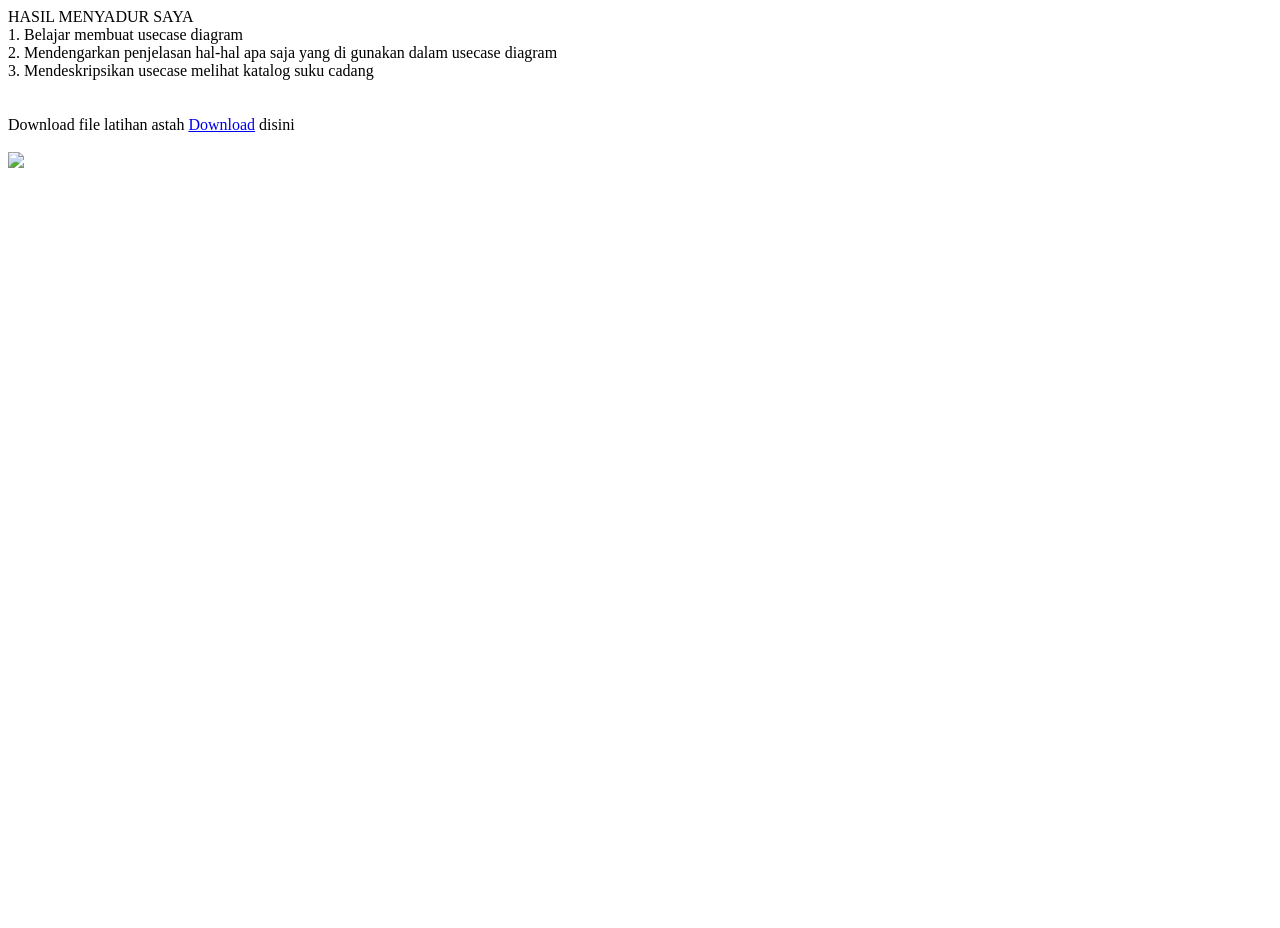
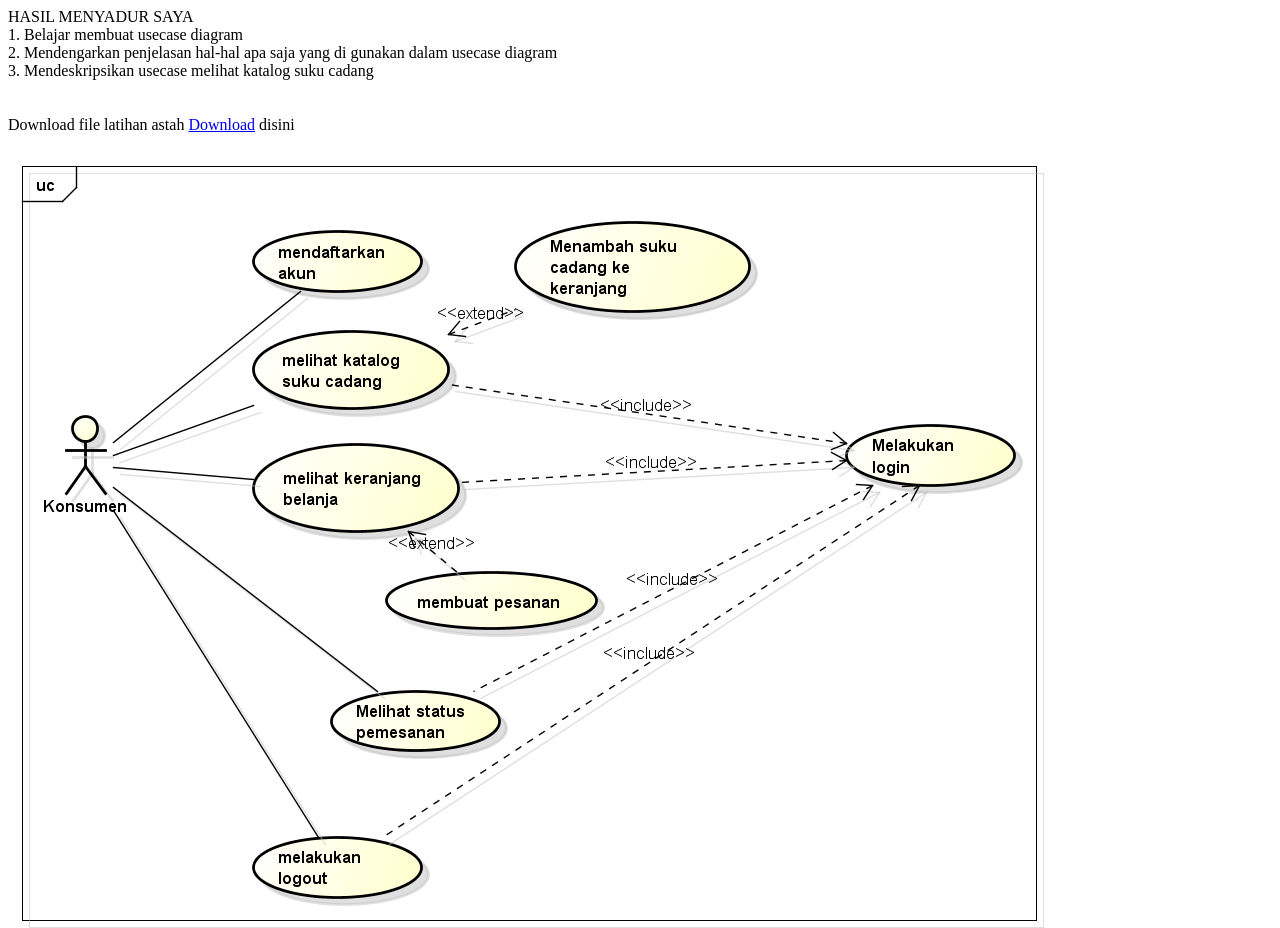
Before and after one commit to Refangga151000/sadurrpl, a plain HTML site: page 4/index.html in a window 1280 px wide. Shown: the top 928 px of the page. Before the commit the page ends 800 px from the top, so only its background shows below. Drawn offline with Linux system fonts and the light colour scheme.

Commit message:
Update index.html

```diff
--- a/4/index.html
+++ b/4/index.html
@@ -7,4 +7,4 @@ HASIL MENYADUR SAYA<br>
 <br>
 Download file latihan astah <a href="Usecase Diagram Demo.asta" target="_blank">Download</a> disini
 <br><br>
-<img src="Usecase Diagram Demo.jpg" widht="100%">
+<img src="Usecase Diagram Demo.png" widht="100%">
```
